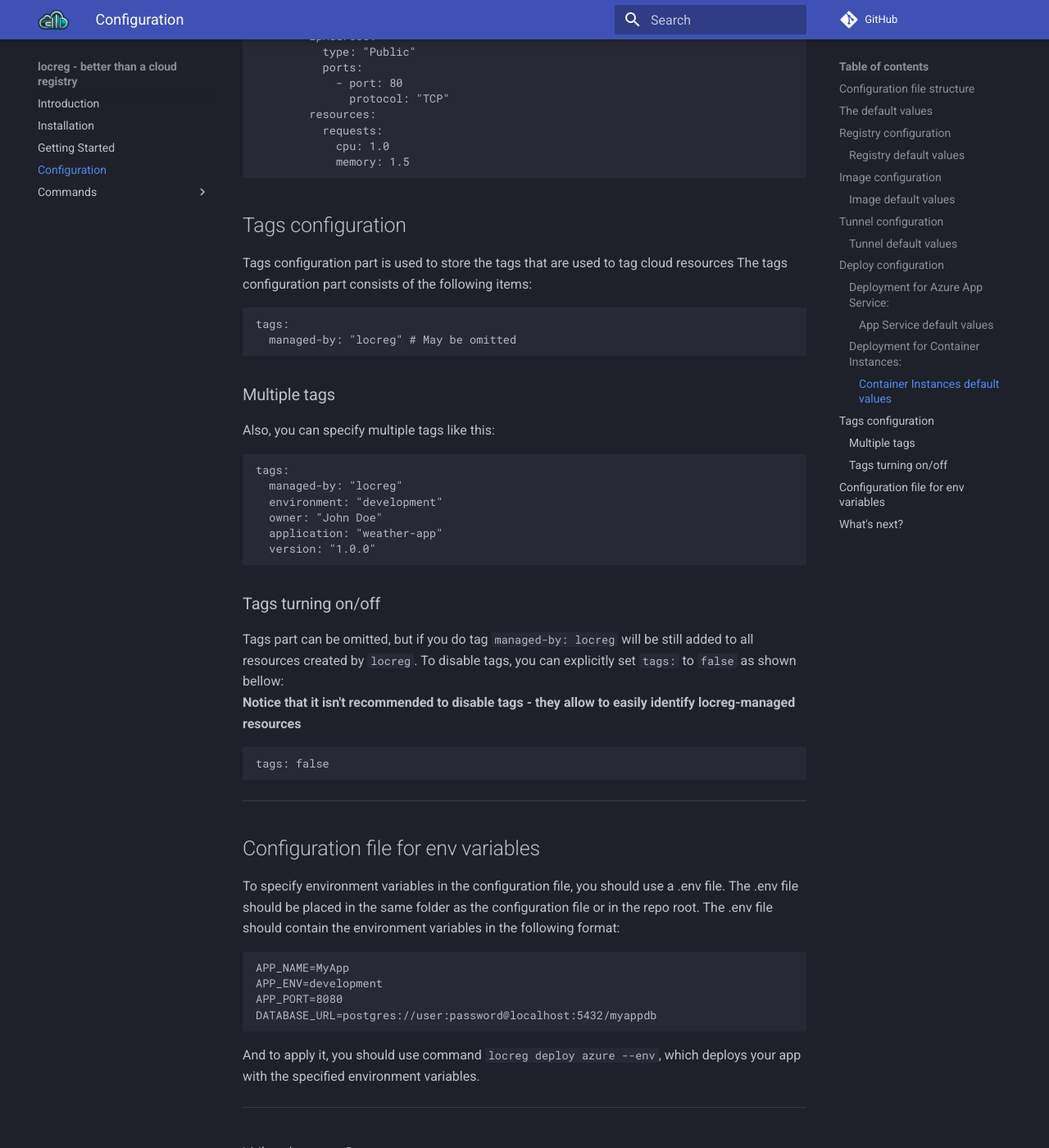
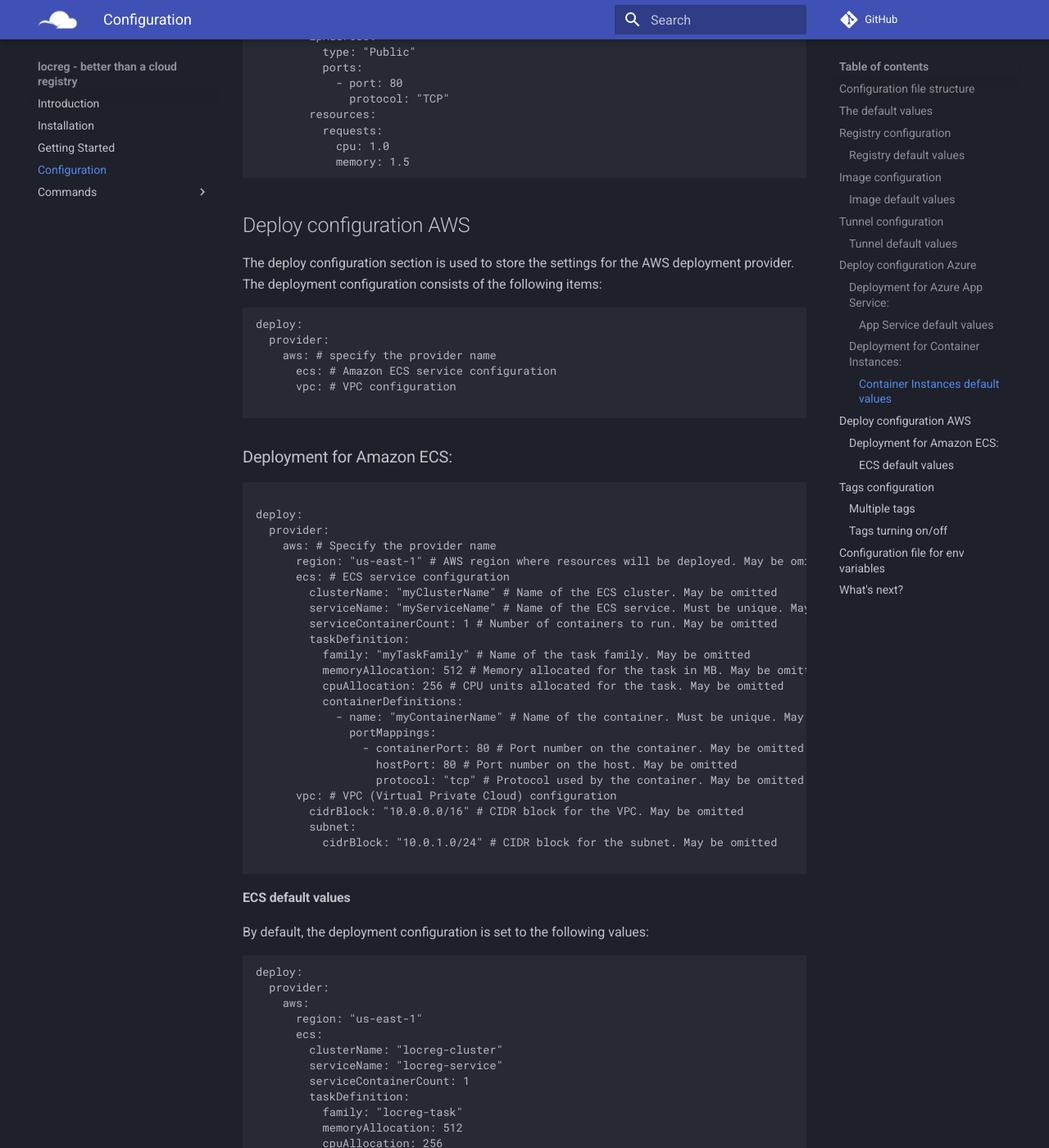
Before and after one commit to Uitware/locreg, an MkDocs documentation site: the page built from docs/configuration.md, in a window 1280 px wide and 1400 px high, scrolled down 5025 px. Shown: the whole window at 82% size. Built offline with MkDocs 1.6.1 and Material for MkDocs 9.7.7, drawn with Linux system fonts in a browser that asks for light colours; comment, search, counter and statistics services are not loaded; some of the changed text lies outside the part shown.

Commit message:
Update docs

````diff
--- a/docs/configuration.md
+++ b/docs/configuration.md
@@ -116,7 +116,7 @@ tunnel:
       networkName: locreg-ngrok
 ```
 
-## Deploy configuration
+## Deploy configuration Azure
 Deploy configuration part is used to store the settings of the deployment provider. The deployment configuration part consists of the following items:
 ```yaml
 deploy:
@@ -216,6 +216,73 @@ deploy:
             memory: 1.5
 ```
 
+## Deploy configuration AWS
+The deploy configuration section is used to store the settings for the AWS deployment provider. The deployment configuration consists of the following items:
+```yaml
+deploy:
+  provider:
+    aws: # specify the provider name
+      ecs: # Amazon ECS service configuration
+      vpc: # VPC configuration
+
+```
+
+### Deployment for Amazon ECS:
+```yaml
+
+deploy:
+  provider:
+    aws: # Specify the provider name
+      region: "us-east-1" # AWS region where resources will be deployed. May be omitted
+      ecs: # ECS service configuration
+        clusterName: "myClusterName" # Name of the ECS cluster. May be omitted
+        serviceName: "myServiceName" # Name of the ECS service. Must be unique. May be omitted
+        serviceContainerCount: 1 # Number of containers to run. May be omitted
+        taskDefinition:
+          family: "myTaskFamily" # Name of the task family. May be omitted
+          memoryAllocation: 512 # Memory allocated for the task in MB. May be omitted
+          cpuAllocation: 256 # CPU units allocated for the task. May be omitted
+          containerDefinitions:
+            - name: "myContainerName" # Name of the container. Must be unique. May be omitted
+              portMappings:
+                - containerPort: 80 # Port number on the container. May be omitted
+                  hostPort: 80 # Port number on the host. May be omitted
+                  protocol: "tcp" # Protocol used by the container. May be omitted
+      vpc: # VPC (Virtual Private Cloud) configuration
+        cidrBlock: "10.0.0.0/16" # CIDR block for the VPC. May be omitted
+        subnet:
+          cidrBlock: "10.0.1.0/24" # CIDR block for the subnet. May be omitted
+
+```
+
+#### ECS default values
+By default, the deployment configuration is set to the following values:
+```yaml
+deploy:
+  provider:
+    aws:
+      region: "us-east-1"
+      ecs:
+        clusterName: "locreg-cluster"
+        serviceName: "locreg-service"
+        serviceContainerCount: 1
+        taskDefinition:
+          family: "locreg-task"
+          memoryAllocation: 512
+          cpuAllocation: 256
+          containerDefinitions:
+            - name: "locreg-container"
+              portMappings:
+                - containerPort: 80
+                  hostPort: 80
+                  protocol: "tcp"
+      vpc:
+        cidrBlock: "10.10.0.0/16"
+        subnet:
+          cidrBlock: "10.10.10.0/24"
+
+```
+
 ## Tags configuration
 Tags configuration part is used to store the tags that are used to tag cloud resources
 The tags configuration part consists of the following items:
--- a/mkdocs.yml
+++ b/mkdocs.yml
@@ -5,7 +5,7 @@ edit_uri: edit/main/docs/
 
 theme:
   name: material
-  logo: images/favicon.ico
+  logo: images/logo.ico
   favicon: images/favicon.ico
   custom_dir: docs/custom/
   palette:
````
Also changed, not shown: README.md (+27 -0 lines), docs/cli/locreg_deploy.md (+7 -1 lines), docs/getting_started.md (+62 -2 lines), docs/index.md (+2 -3 lines), docs/images/favicon.ico, docs/images/img.png (deleted), docs/images/locreg_sample.png, docs/images/logo.ico (added), docs/images/logo.png (deleted).
